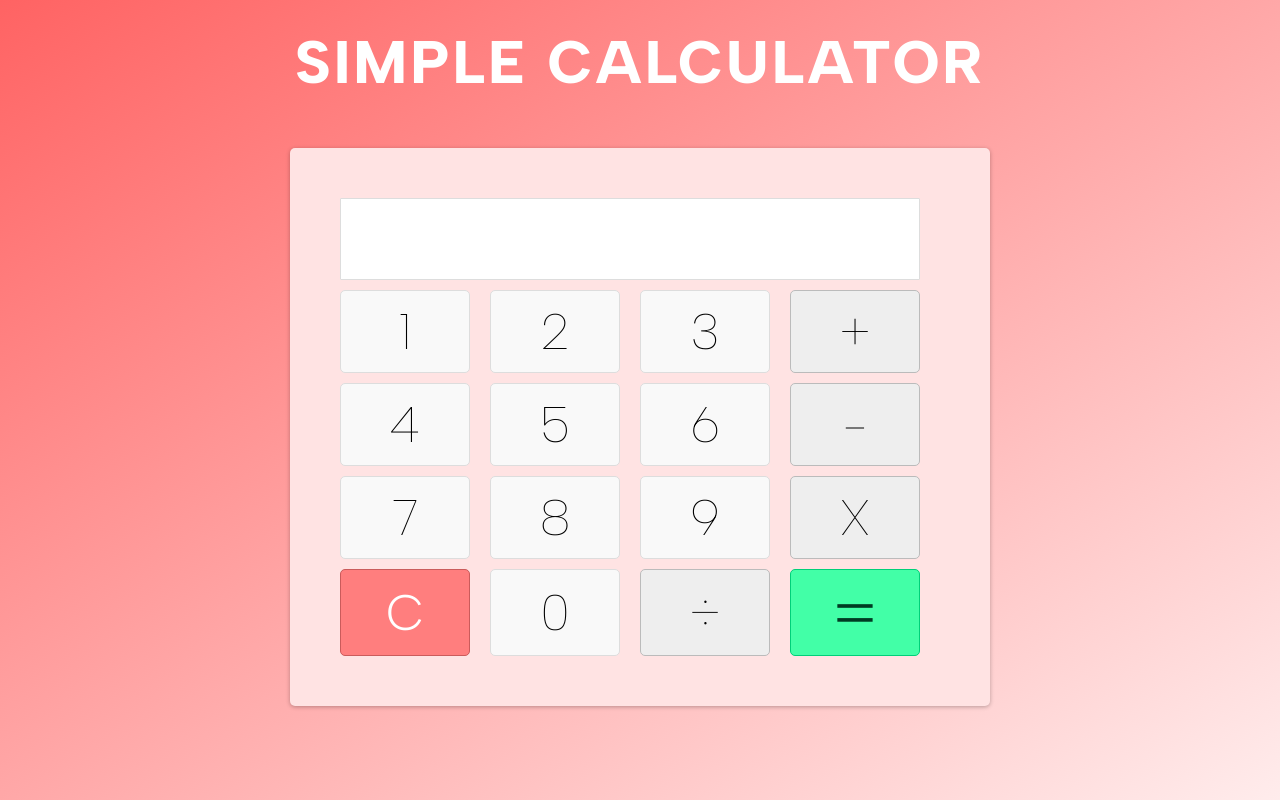
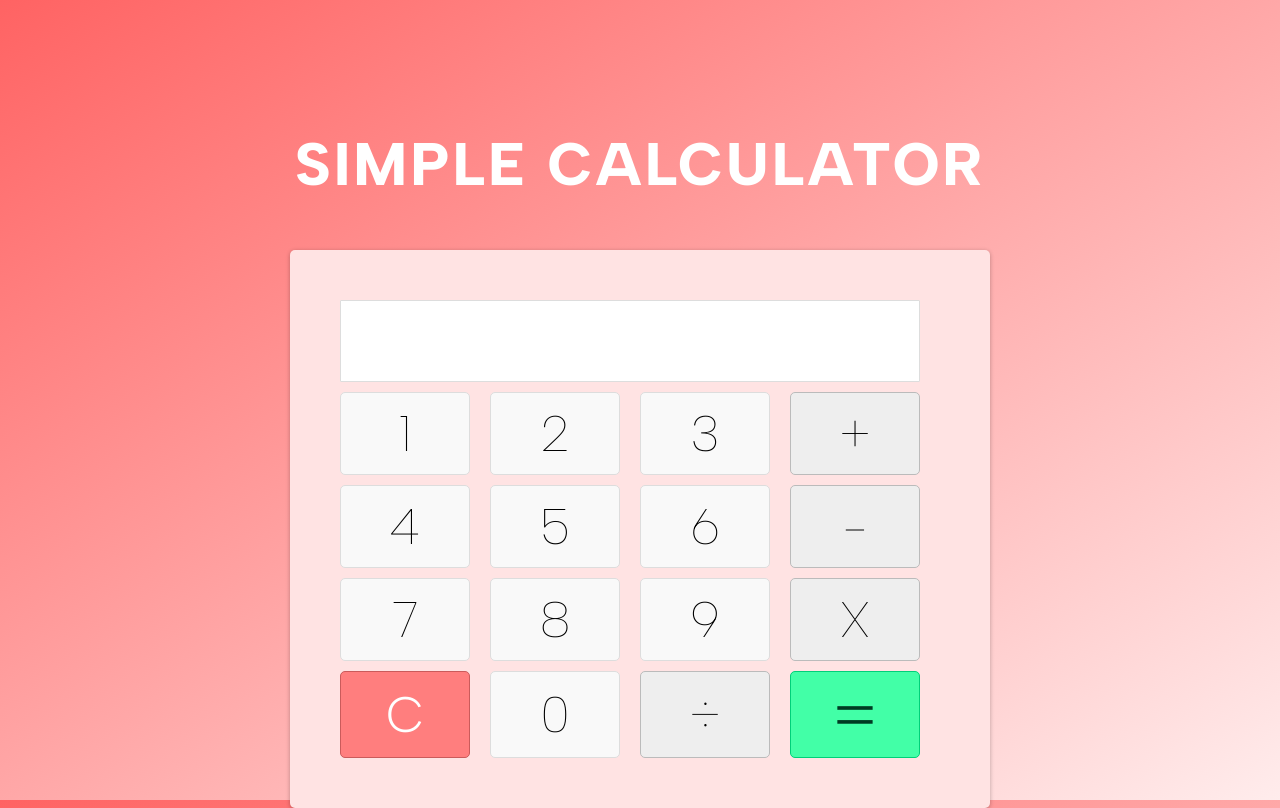
Before and after one commit to rohit-banik/calculator, a plain HTML site: page index.html in a window 1280 px wide. Drawn offline with Linux system fonts and the light colour scheme.

Commit message:
Update style.css

```diff
--- a/style.css
+++ b/style.css
@@ -11,7 +11,7 @@ body {
   height: 100vh;
 }
 .heading {
-  padding: 2% 0 50px 0;
+  padding: 10% 0 50px 0;
   letter-spacing: 3px;
   font-weight: 800;
   text-align: center;
```
